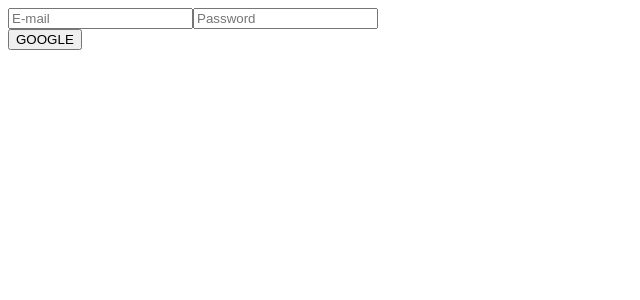
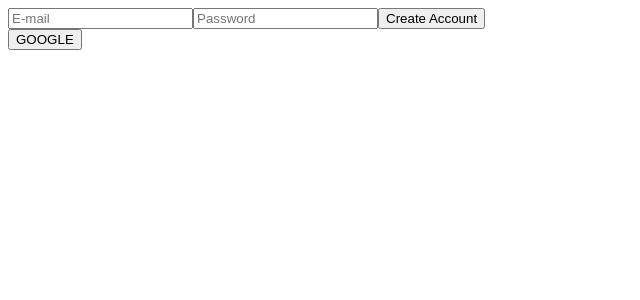
Before and after one commit to es5es5/twitter, a React (Create React App) app: page /#/ in a window 1280 px wide. Shown: the top 300 px of the page, without its empty margins (0-640 px from the left). Built offline with nearby package versions, Linux system fonts and the light colour scheme; no server answers.

Commit message:
2.2 Recap

```diff
--- a/src/routes/Auth.js
+++ b/src/routes/Auth.js
@@ -1,9 +1,11 @@
+import { authService } from 'fbase'
 import React, { Component } from 'react'
 
 export default class Auth extends Component {
   state = {
     email: '',
-    password: ''
+    password: '',
+    newAccount: true
   }
   onChange = (event) => {
     const { name, value } = event.target
@@ -16,22 +18,42 @@ export default class Auth extends Component {
         break
       case 'password':
         this.setState({
-          email: value
+          password: value
         })
         break
       default:
         break
     }
   }
-  onSubmit = (event) => {
-    console.log(event.target.value)
+  onSubmit = async (event) => {
+    event.preventDefault()
+    let data = null
+    try {
+      if (this.state.newAccount) {
+        data =
+        await authService.createUserWithEmailAndPassword(
+          this.state.email,
+          this.state.password
+        )
+      } else {
+        data =
+        await authService.signInWithEmailAndPassword(
+          this.state.email,
+          this.state.password
+        )
+      }
+      console.log(data)
+    } catch (error) {
+      console.error(error)
+    }
   }
   render() {
     return (
       <div>
-        <form>
-          <input type="text" name="email" placeholder="E-mail" value={this.state.email} required onChange={this.onChange} />
-          <input type="password" name="password" placeholder="Password" value={this.state.password} required />
+        <form onSubmit={this.onSubmit}>
+          <input type="email" name="email" placeholder="E-mail" value={this.state.email} required onChange={this.onChange} />
+          <input type="password" name="password" placeholder="Password" value={this.state.password} required onChange={this.onChange} />
+          <button type="submit">{ this.state.newAccount ? 'Create Account' : 'Log In' }</button>
         </form>
         <div>
           <button type="submit">GOOGLE</button>
```
